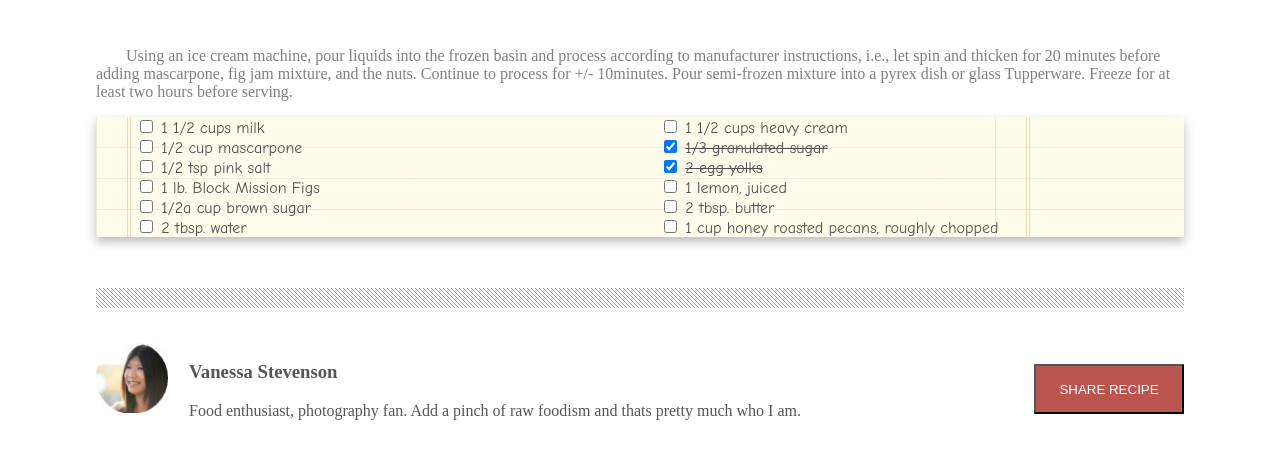
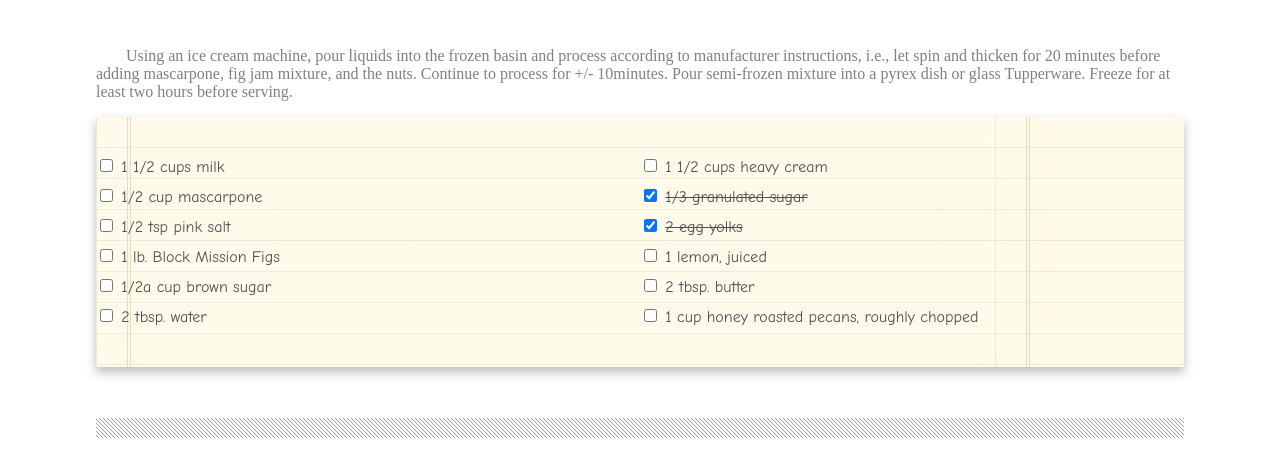
Before and after one commit to TravelFiend/chocolate-pizza, a plain HTML site: page index.html in a window 1280 px wide. Shown: the part 1232-1702 px from the top of the page. Drawn offline with Linux system fonts and the light colour scheme.

Commit message:
really finished now

```diff
--- a/style.css
+++ b/style.css
@@ -75,7 +75,8 @@ ul {
     display: flex;
     justify-content: space-between;
     font-family: 'Comic Sans MS';
-    box-shadow: 0 5px 10px rgb(187, 187, 187);;
+    box-shadow: 0 5px 10px rgb(187, 187, 187);
+    padding: 35px 0;
 }
 
 li {
@@ -83,6 +84,7 @@ li {
     flex-direction: column;
     width: 50%;
     color: rgb(80, 80, 80);
+    line-height: 30px;
 }
 
 input {
```
